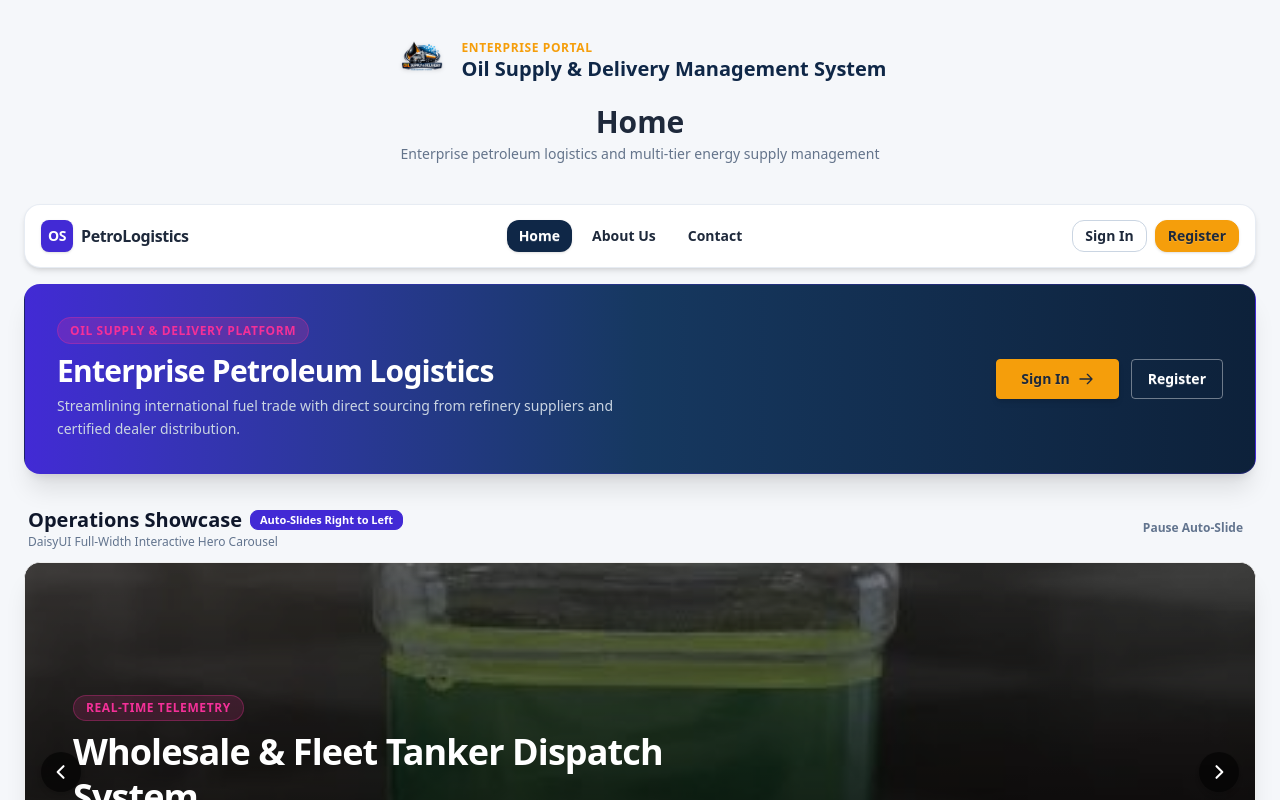
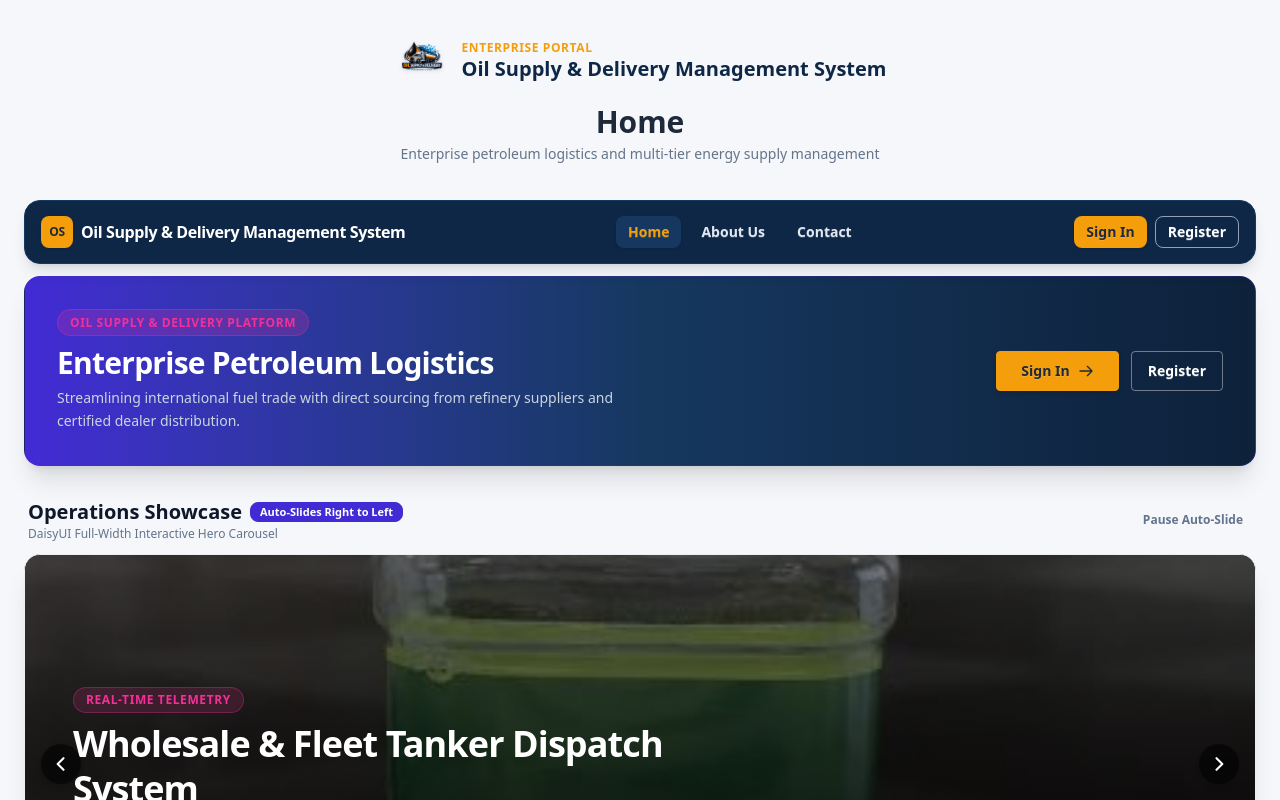
Before and after one commit to MirEashanZaman/Oil-Supply-Delivery-Management-System-Frontend, a Next.js app: page / in a window 1280 px wide. Shown: the top 800 px of the page. Built offline with nearby package versions, Linux system fonts and the light colour scheme; no server answers.

Commit message:
Style navbar with Deep Navy #0F2747, Amber Orange buttons, and official project title

```diff
--- a/components/navigation.tsx
+++ b/components/navigation.tsx
@@ -29,37 +29,46 @@ export default function Navigation() {
     const isActive = (path: string) => pathname === path;
 
     return (
-        <nav className="navbar bg-base-100 shadow-md border border-slate-200/80 rounded-2xl px-4 py-2 my-4 w-full max-w-[1240px] flex items-center justify-between gap-4 transition-all">
-            <div className="flex items-center gap-3">
-                <Link href="/" className="flex items-center gap-2 text-dark-slate font-extrabold text-base tracking-tight hover:opacity-90 transition-opacity">
-                    <span className="w-8 h-8 rounded-lg bg-primary text-white flex items-center justify-center font-black text-sm shadow-sm">
+        <nav className="navbar bg-[#0F2747] text-white shadow-lg rounded-2xl px-4 py-2.5 my-3 w-full max-w-[1240px] flex items-center justify-between gap-3 border border-[#163860] transition-all">
+            {/* Brand / Project Name */}
+            <div className="flex items-center gap-2.5">
+                <Link href="/" className="flex items-center gap-2 text-white font-black text-sm sm:text-base tracking-tight hover:opacity-95 transition-opacity">
+                    <span className="w-8 h-8 rounded-lg bg-[#F59E0B] text-[#1E293B] flex items-center justify-center font-black text-xs shadow-sm">
                         OS
                     </span>
-                    <span className="hidden sm:inline">PetroLogistics</span>
+                    <span className="hidden sm:inline font-bold">Oil Supply & Delivery Management System</span>
+                    <span className="sm:hidden font-bold">OSDMS</span>
                 </Link>
             </div>
 
+            {/* Navigation Links */}
             <div className="flex items-center gap-1 sm:gap-2 flex-wrap justify-center">
                 <Link
                     href="/"
-                    className={`btn btn-sm rounded-xl font-semibold text-xs sm:text-sm border-none transition-all ${
-                        isActive("/") ? "btn-primary shadow-sm" : "btn-ghost text-dark-slate hover:bg-slate-100"
+                    className={`btn btn-sm rounded-lg text-xs sm:text-sm font-semibold border-none transition-all ${
+                        isActive("/")
+                            ? "bg-[#163860] text-[#F59E0B] font-bold shadow-sm"
+                            : "btn-ghost text-slate-200 hover:bg-[#163860]/70 hover:text-white"
                     }`}
                 >
                     Home
                 </Link>
                 <Link
                     href="/about"
-                    className={`btn btn-sm rounded-xl font-semibold text-xs sm:text-sm border-none transition-all ${
-                        isActive("/about") ? "btn-primary shadow-sm" : "btn-ghost text-dark-slate hover:bg-slate-100"
+                    className={`btn btn-sm rounded-lg text-xs sm:text-sm font-semibold border-none transition-all ${
+                        isActive("/about")
+                            ? "bg-[#163860] text-[#F59E0B] font-bold shadow-sm"
+                            : "btn-ghost text-slate-200 hover:bg-[#163860]/70 hover:text-white"
                     }`}
                 >
                     About Us
                 </Link>
                 <Link
                     href="/contact"
-                    className={`btn btn-sm rounded-xl font-semibold text-xs sm:text-sm border-none transition-all ${
-                        isActive("/contact") ? "btn-primary shadow-sm" : "btn-ghost text-dark-slate hover:bg-slate-100"
+                    className={`btn btn-sm rounded-lg text-xs sm:text-sm font-semibold border-none transition-all ${
+                        isActive("/contact")
+                            ? "bg-[#163860] text-[#F59E0B] font-bold shadow-sm"
+                            : "btn-ghost text-slate-200 hover:bg-[#163860]/70 hover:text-white"
                     }`}
                 >
                     Contact
@@ -68,8 +77,10 @@ export default function Navigation() {
                 {user && (
                     <Link
                         href="/dashboard"
-                        className={`btn btn-sm rounded-xl font-semibold text-xs sm:text-sm border-none transition-all ${
-                            isActive("/dashboard") ? "btn-primary shadow-sm" : "btn-ghost text-dark-slate hover:bg-slate-100"
+                        className={`btn btn-sm rounded-lg text-xs sm:text-sm font-semibold border-none transition-all ${
+                            isActive("/dashboard")
+                                ? "bg-[#F59E0B] text-[#1E293B] font-bold shadow-sm"
+                                : "btn-ghost text-slate-200 hover:bg-[#163860]/70 hover:text-white"
                         }`}
                     >
                         Dashboard
@@ -77,34 +88,33 @@ export default function Navigation() {
                 )}
             </div>
 
+            {/* Auth Actions */}
             <div className="flex items-center gap-2">
                 {!user ? (
                     <div className="flex items-center gap-2">
                         <Link
                             href="/login"
-                            className={`btn btn-sm rounded-xl text-xs sm:text-sm font-bold transition-all ${
-                                isActive("/login") ? "btn-primary" : "btn-outline border-slate-300 text-dark-slate hover:bg-slate-100"
-                            }`}
+                            className="btn btn-sm bg-[#F59E0B] hover:bg-[#D97706] text-[#1E293B] font-bold rounded-lg border-none shadow-sm text-xs sm:text-sm"
                         >
                             Sign In
                         </Link>
                         <Link
                             href="/registration"
-                            className="btn btn-sm btn-secondary text-white rounded-xl text-xs sm:text-sm font-bold shadow-sm hover:shadow transition-all"
+                            className="btn btn-sm btn-outline text-white border-slate-400 hover:bg-white/10 hover:border-white rounded-lg text-xs sm:text-sm font-semibold"
                         >
                             Register
                         </Link>
                     </div>
                 ) : (
                     <div className="flex items-center gap-2">
-                        <span className="badge badge-primary badge-sm font-bold text-[11px] hidden md:inline-flex">
+                        <span className="badge bg-[#163860] text-[#F59E0B] border border-[#F59E0B]/30 font-bold text-xs px-2.5 py-1 hidden md:inline-flex">
                             {user.title || "User"}
                         </span>
                         <button
                             onClick={handleLogout}
-                            className="btn btn-sm btn-ghost text-error-red hover:bg-red-50 rounded-xl font-bold text-xs sm:text-sm cursor-pointer"
+                            className="btn btn-sm btn-ghost text-red-300 hover:bg-red-950/40 hover:text-red-200 rounded-lg font-bold text-xs sm:text-sm cursor-pointer"
                         >
-                            Logout
+                            Sign Out
                         </button>
                     </div>
                 )}
```
